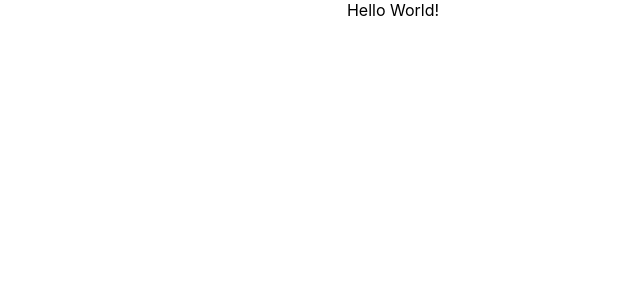
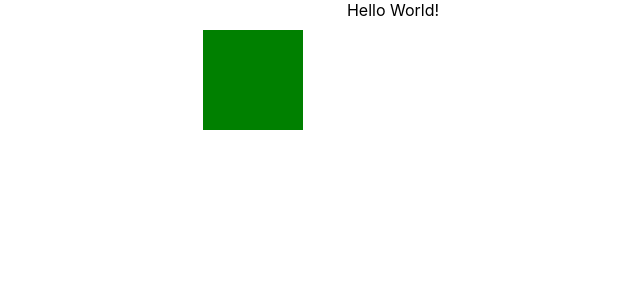
Before and after one commit to dwaltrip/frac-vizzy, a React (Create React App) app: page / in a window 1280 px wide. Shown: the top 300 px of the page, without its empty margins (247-887 px from the left). Built offline with nearby package versions, Linux system fonts and the light colour scheme.

Commit message:
Canvas component POC

```diff
--- a/src/App.jsx
+++ b/src/App.jsx
@@ -1,9 +1,13 @@
 import './App.css';
+
+import { MandelbrotPlot } from './MandelbrotPlot';
 
 function App() {
   return (
     <div className="App">
       Hello World!
+
+      <MandelbrotPlot />
     </div>
   );
 }
--- /dev/null
+++ b/src/MandelbrotPlot.jsx
@@ -0,0 +1,33 @@
+import React, { useEffect, useRef } from 'react';
+
+function Canvas({ onmount, ...props }) {
+  const canvasRef = useRef(null);
+
+  useEffect(() => {
+    const canvas = canvasRef.current;
+    const ctx = canvas.getContext('2d');
+    onmount && onmount({ canvas, ctx });
+  }, []);
+
+  return (
+    <canvas ref={canvasRef} {...props}>
+    </canvas>
+  );
+}
+
+function MandelbrotPlot() {
+  return (
+    <div>
+      <Canvas
+        height="400"
+        width="400"
+        onmount={({ canvas, ctx })=> {
+          ctx.fillStyle = 'green';
+          ctx.fillRect(10, 10, 100, 100);
+        }}
+      />
+    </div>
+  );
+}
+
+export { MandelbrotPlot };
```
